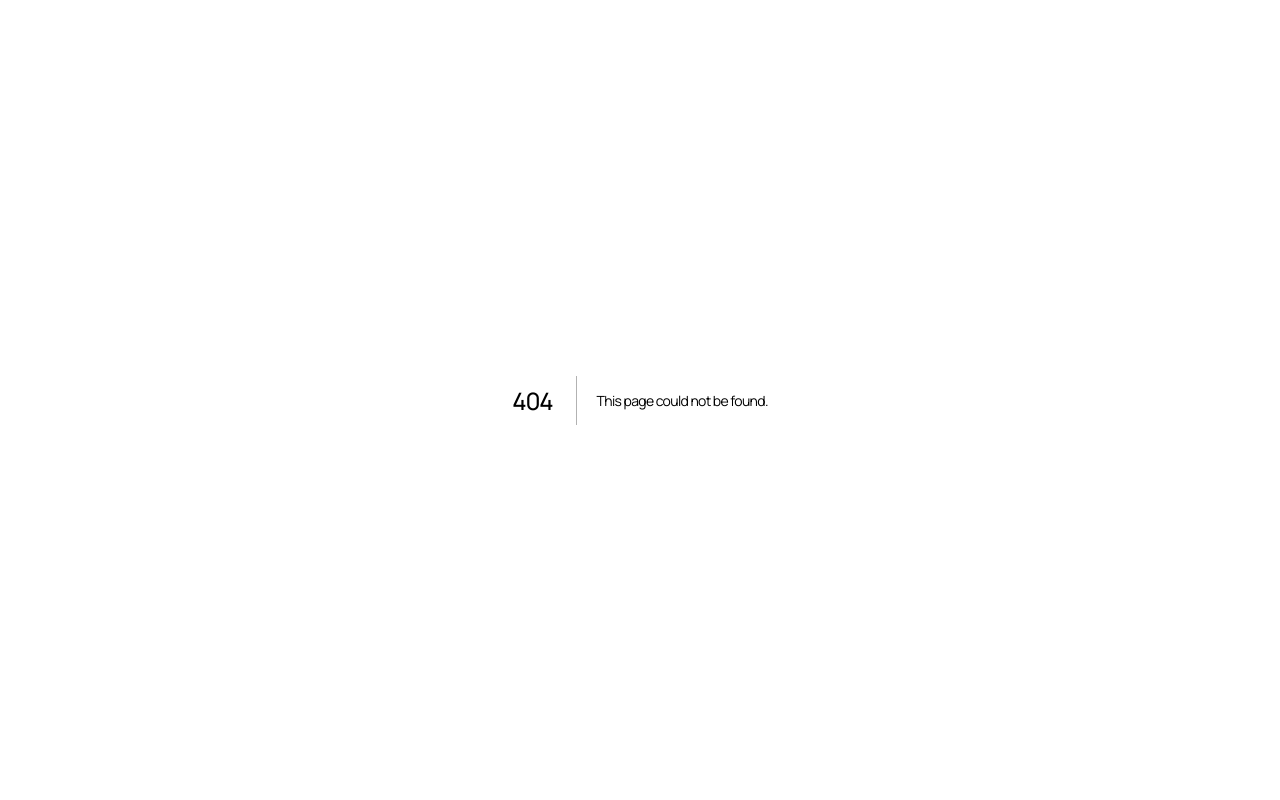
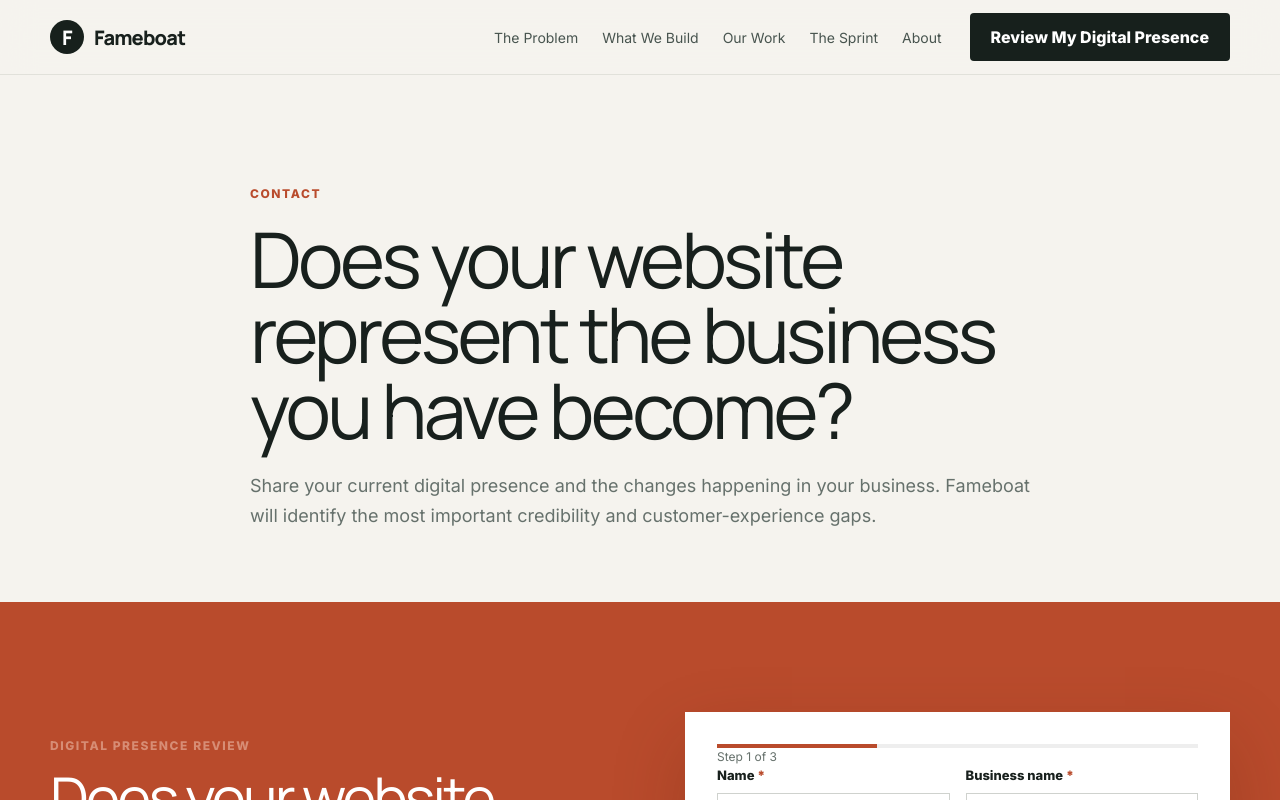
Before and after one commit to shivasricharan/fameboat, a Next.js app: page /contact in a window 1280 px wide. Before the commit this address had no page. Shown: the top 800 px of the page. Built offline with nearby package versions, Linux system fonts and the light colour scheme.

Commit message:
Add contact route

```diff
--- /dev/null
+++ b/app/contact/page.tsx
@@ -0,0 +1,4 @@
+import type { Metadata } from 'next'
+import { ReviewForm, StandardPage } from '@/components/CredibilitySite'
+export const metadata:Metadata={title:'Contact',description:'Request a Digital Presence Review from Fameboat.',alternates:{canonical:'/contact'}}
+export default function Page(){return <StandardPage eyebrow="Contact" title="Does your website represent the business you have become?" intro="Share your current digital presence and the changes happening in your business. Fameboat will identify the most important credibility and customer-experience gaps."><ReviewForm/></StandardPage>}
```
